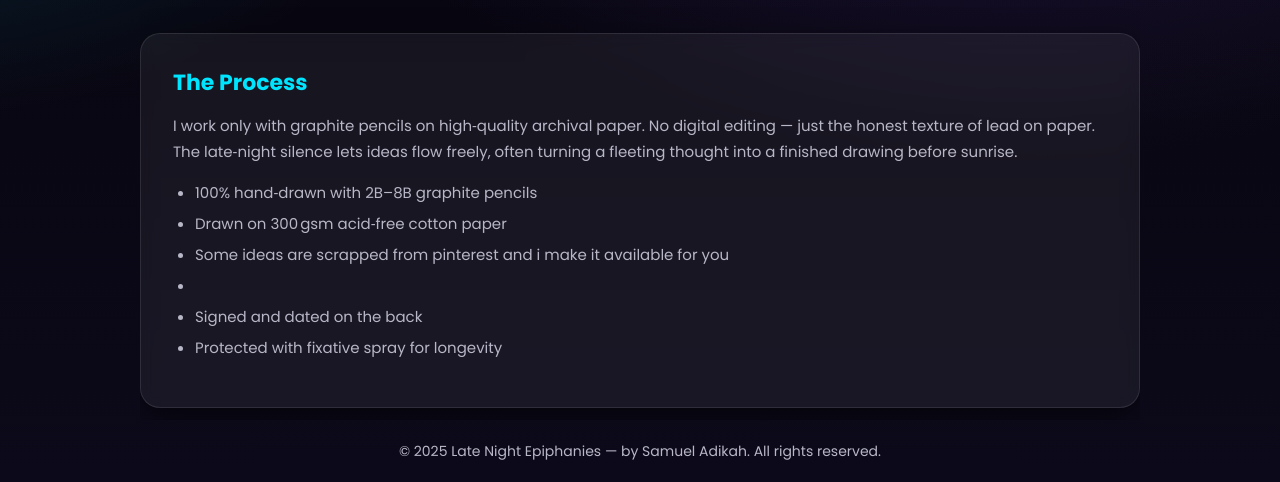
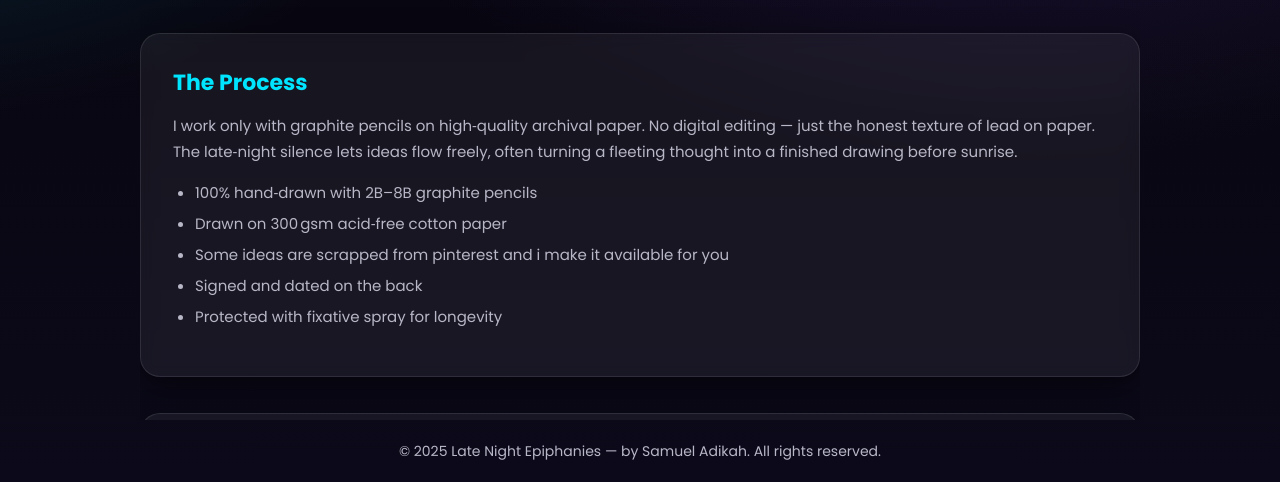
Before and after one commit to sam-Adk/late-night-piphanies, a plain HTML site: page about.html in a window 1280 px wide. Shown: the part 318-800 px from the top of the page. Drawn offline with nearby package versions, Linux system fonts and the light colour scheme.

Commit message:
Update about.html

```diff
--- a/about.html
+++ b/about.html
@@ -184,7 +184,7 @@
       <ul>
         <li>100% hand‑drawn with 2B–8B graphite pencils</li>
         <li>Drawn on 300 gsm acid‑free cotton paper</li>
-        <li>Some ideas are scrapped from pinterest and i make it available for you<li>
+        <li>Some ideas are scrapped from pinterest and i make it available for you</li>
         <li>Signed and dated on the back</li>
         <li>Protected with fixative spray for longevity</li>
       </ul>
```
